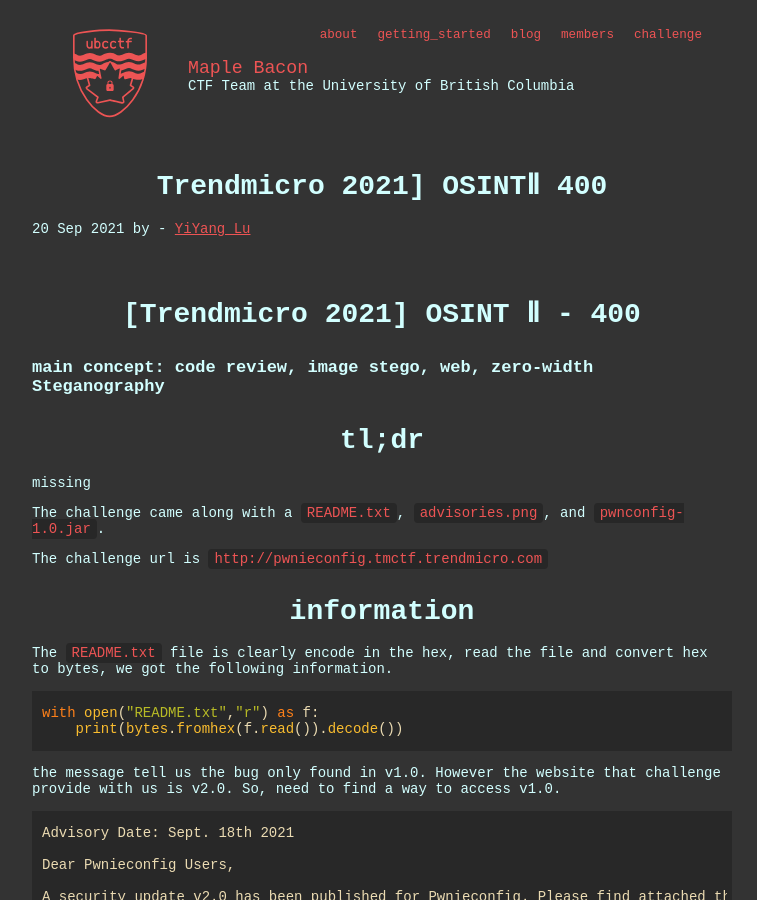
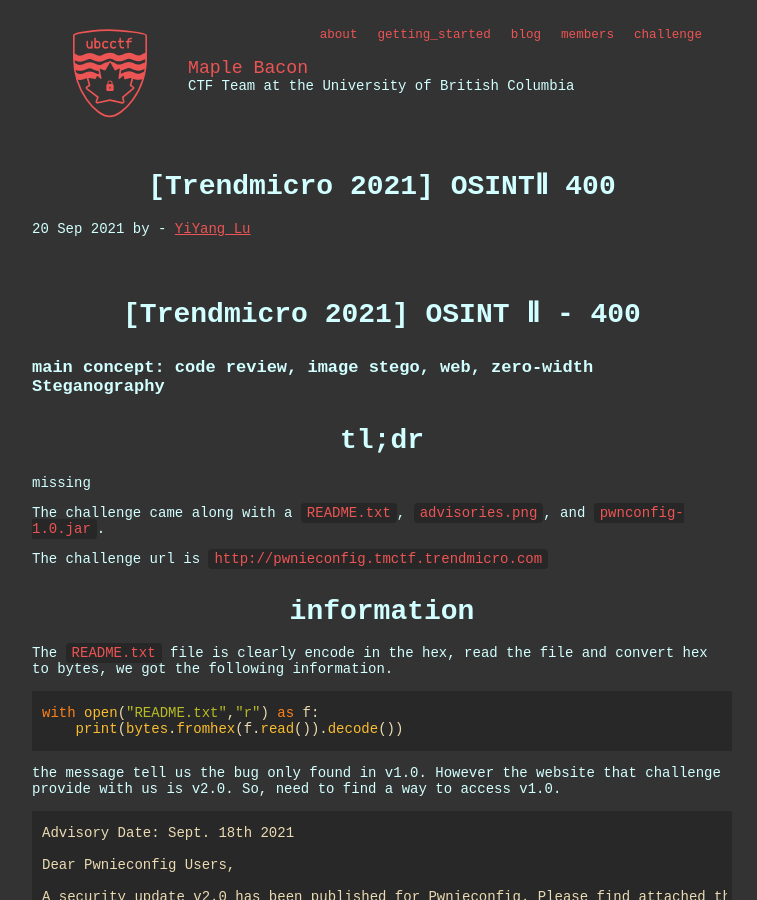
Before and after one commit to ubcctf/ubcctf.github.io, a Jekyll site: the page built from _posts/2021-09-20-trendmicro-basicwebvul.md, in a window 1280 px wide and 900 px high. Shown: the whole window, without its empty margins (258-1015 px from the left). Built offline with Jekyll 4.4.1, drawn with Linux system fonts in a browser that asks for light colours; some web fonts are replaced.

```diff
--- a/_posts/2021-09-20-trendmicro-basicwebvul.md
+++ b/_posts/2021-09-20-trendmicro-basicwebvul.md
@@ -1,6 +1,6 @@
 ---
 layout: post
-title: "Trendmicro 2021] OSINTⅡ 400"
+title: "[Trendmicro 2021] OSINTⅡ 400"
 author: aynakeya
 ---
 
```
